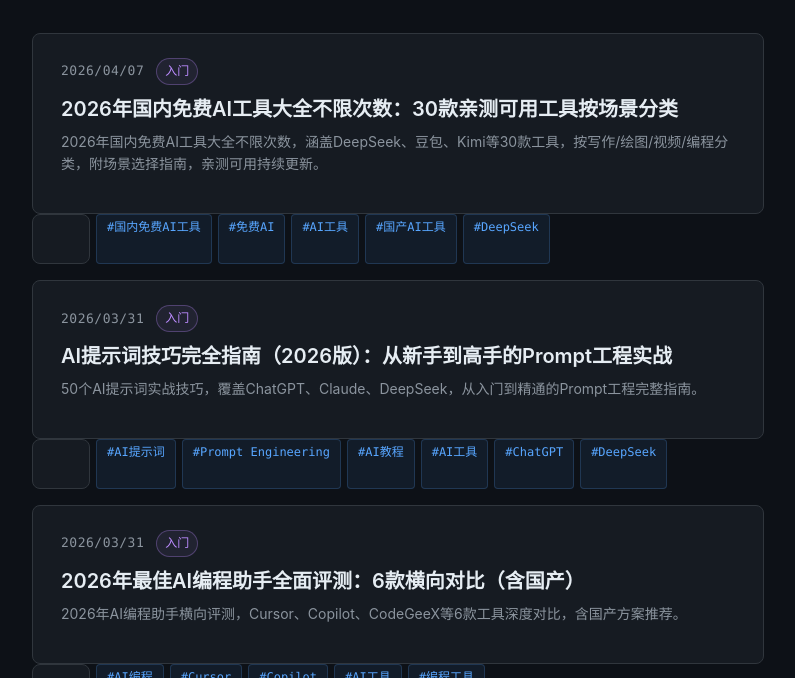
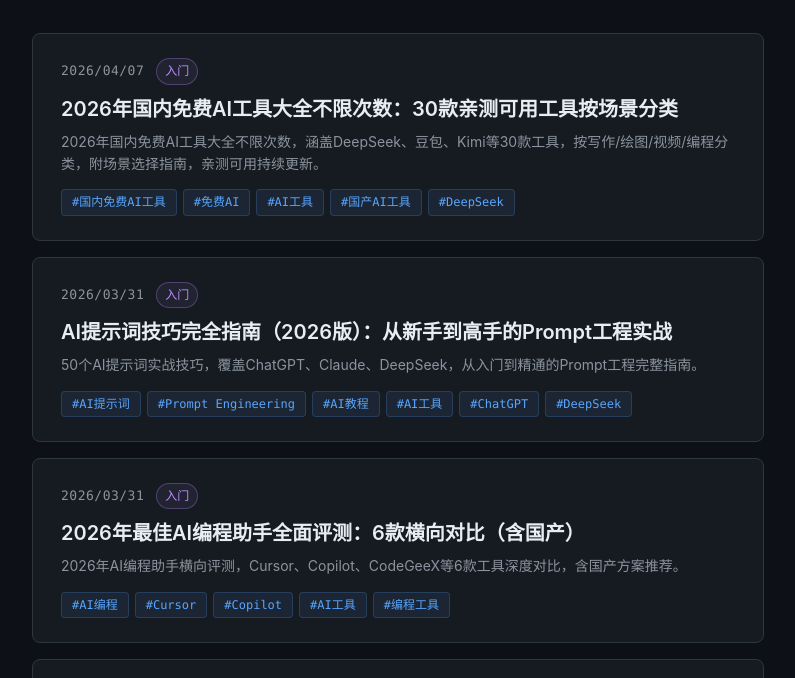
Before and after one commit to mm755185665-png/ai-blog, an Astro site: page / in a window 1280 px wide. Shown: the part 122-800 px from the top of the page, without its empty margins (242-1037 px from the left). Built offline with nearby package versions, Linux system fonts and the light colour scheme; Astro itself is replaced by a stand-in of ours.

Commit message:
fix: replace nested <a> in post cards to remove phantom blank tag

```diff
--- a/src/pages/index.astro
+++ b/src/pages/index.astro
@@ -28,13 +28,12 @@ function formatDate(date: Date) {
   ) : (
     <ul class="post-list">
       {posts.map((post) => (
-        <li>
-          <a href={`${import.meta.env.BASE_URL}/posts/${post.slug}/`} class="post-card">
+        <li class="post-card">
           <div class="post-card-meta">
             <span class="post-date">{formatDate(post.data.date)}</span>
             <span class="badge badge-difficulty">{post.data.difficulty}</span>
           </div>
-            <h2>{post.data.title}</h2>
+          <h2><a href={`${import.meta.env.BASE_URL}/posts/${post.slug}/`}>{post.data.title}</a></h2>
           {post.data.summary && (
             <p class="post-summary">{post.data.summary}</p>
           )}
@@ -43,7 +42,6 @@ function formatDate(date: Date) {
               <a href={`${import.meta.env.BASE_URL}/tags/${tag}/`} class="tag">#{tag}</a>
             ))}
           </div>
-          </a>
         </li>
       ))}
     </ul>
--- a/src/styles/global.css
+++ b/src/styles/global.css
@@ -120,9 +120,17 @@ main { padding: 48px 0 80px; }
 .post-card h2 {
   font-size: 20px;
   font-weight: 600;
-  color: #e6edf3;
   margin-bottom: 8px;
   line-height: 1.4;
+}
+
+.post-card h2 a {
+  color: #e6edf3;
+  text-decoration: none;
+}
+
+.post-card h2 a:hover {
+  color: var(--accent);
 }
 
 .post-summary {
```
Also changed, not shown: src/pages/tags/[tag].astro (+7 -9 lines). Lines whose indentation alone changed are shown as unchanged.
